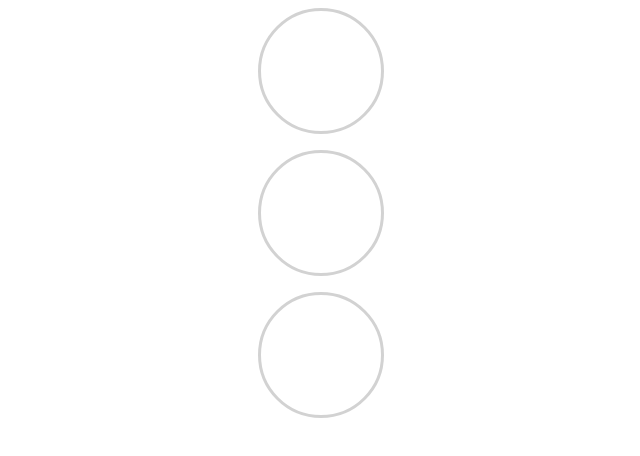
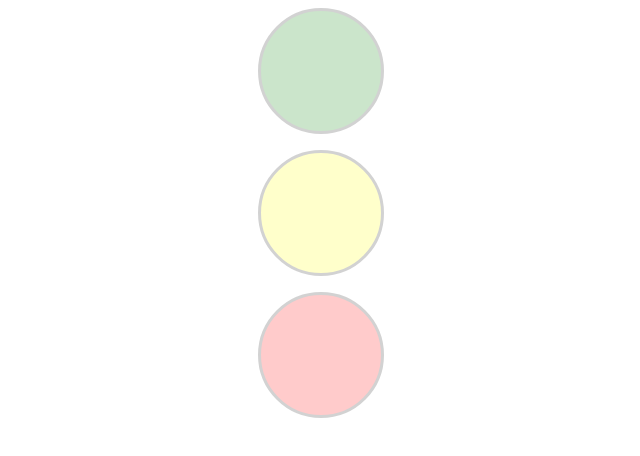
Before and after one commit to expMax-web/traffic-lights-state-machine, a React (Create React App) app: page / in a window 1280 px wide. Shown: the top 456 px of the page, without its empty margins (319-959 px from the left). Built offline with nearby package versions, Linux system fonts and the light colour scheme.

Commit message:
fix TraficLightsItem

```diff
--- a/src/component/TraficLights/TraficLightsItem.tsx
+++ b/src/component/TraficLights/TraficLightsItem.tsx
@@ -1,29 +1,31 @@
 import { FC } from "react"
+import cn from "classnames"
 
 import { Color } from "./types"
 
 import styles from './styles.module.scss'
 
 
+
 interface TraficLightsItemProps {
-    color: Color
+    color: Color;
+    isActive: boolean;
 }
 
-const COLOR_ITEM_MAP: Record<Color, string> = {
-    red: "Item_Red",
-    yellow: "Item_Red",
-    green: "Item_Red",
+const COLOR_ITEM_CLASSNAME_MAP: Record<Color, string> = {
+    green: styles.Item_Green,
+    red: styles.Item_Red,
+    yellow: styles.Item_Yellow,
 }
 
 
 
 
 
-export const TraficLightsItem: FC<TraficLightsItemProps> = ({ color }) => {
-    return <div className={styles.Item} />
+export const TraficLightsItem: FC<TraficLightsItemProps> = ({ color, isActive }) => {
+
+    const currentColor = COLOR_ITEM_CLASSNAME_MAP[color]
+
+    return <div className={cn(styles.Item, currentColor,
+        { [styles.Item_Active]: isActive })} />
 }
-
-// {cn(styles.Button, {
-//     [styles.Button_Active]:
-//       bookingComponent === BookingComponentsEnum.bookingForm,
-//   })}
```
